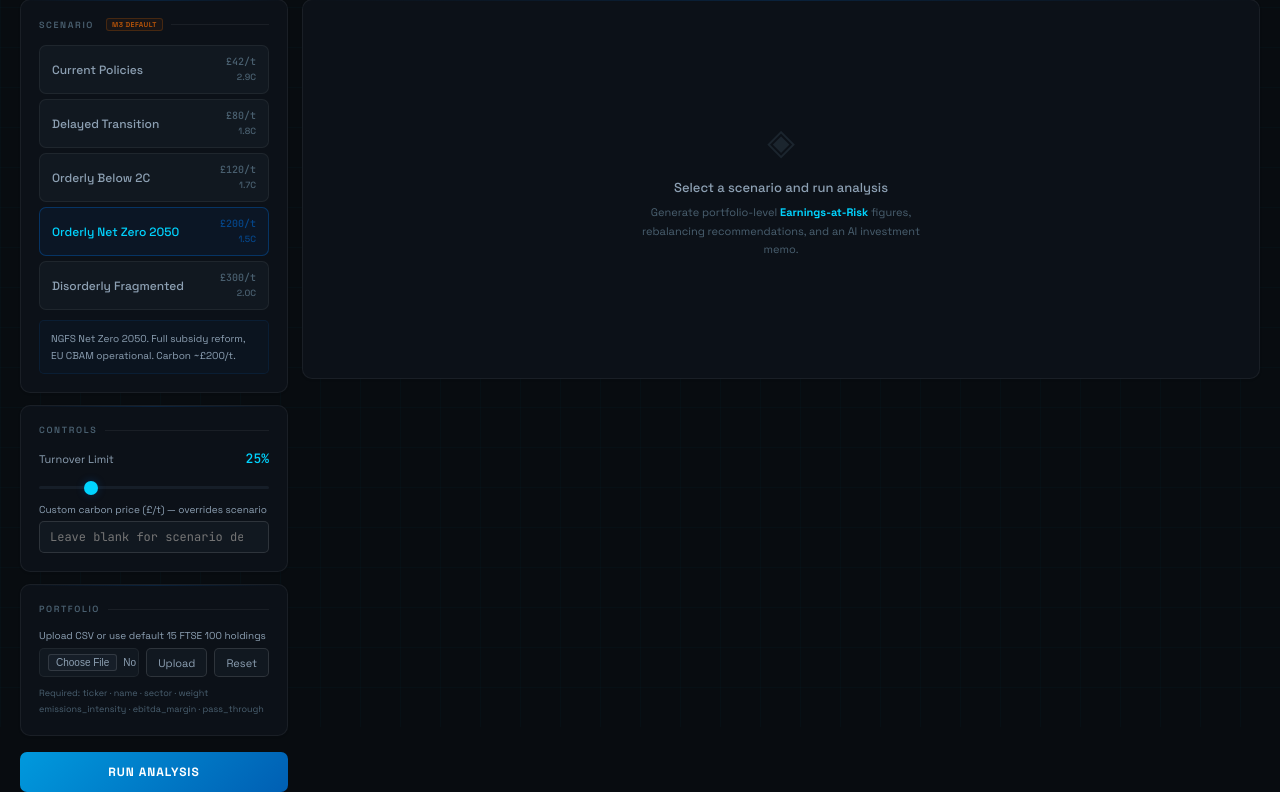
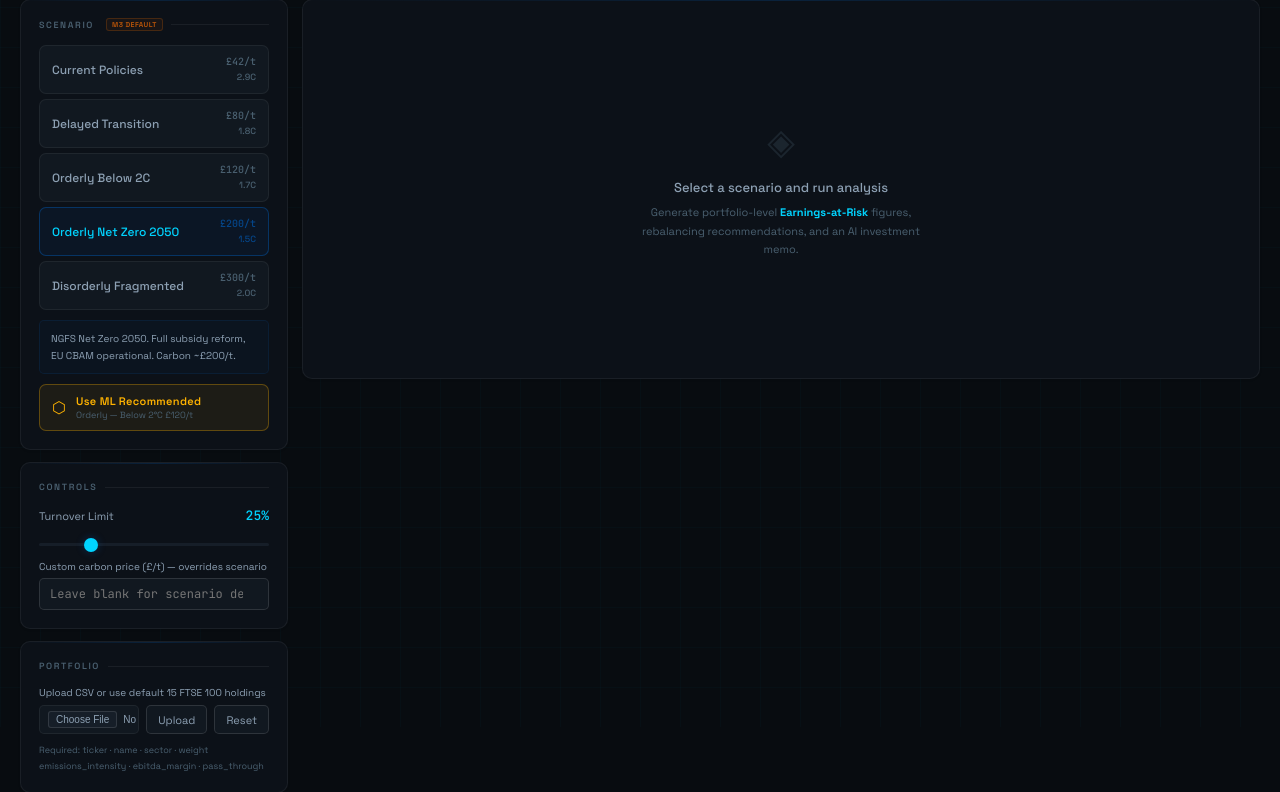
Before and after one commit to 1yr1c/ear-engine, a Flask app: page / in a window 1280 px wide. Shown: the part 73-865 px from the top of the page. Run offline with Flask 3, Linux system fonts and the light colour scheme; some web fonts are replaced.

Commit message:
add ML recommended scenario button

```diff
--- a/templates/index.html
+++ b/templates/index.html
@@ -73,6 +73,16 @@
     .formula .op{color:var(--accent);margin:0 3px}
     .formula .hi{color:var(--text2)}
     .formula .res{color:var(--accent);font-weight:600}
+    /* HMM RECOMMENDED BUTTON */
+    .hmm-rec-btn{width:100%;display:flex;align-items:center;gap:10px;padding:9px 12px;background:rgba(180,83,9,.07);border:1px solid rgba(180,83,9,.3);border-radius:7px;cursor:pointer;font-family:inherit;text-align:left;transition:all .18s}
+    .hmm-rec-btn:hover{background:rgba(180,83,9,.12);border-color:rgba(180,83,9,.5)}
+    html.dark .hmm-rec-btn{background:rgba(255,179,0,.07);border-color:rgba(255,179,0,.3)}
+    html.dark .hmm-rec-btn:hover{background:rgba(255,179,0,.12);border-color:rgba(255,179,0,.5)}
+    .hmm-rec-icon{font-size:16px;flex-shrink:0;color:#b45309}
+    html.dark .hmm-rec-icon{color:#ffb300}
+    .hmm-rec-label{display:block;font-size:11px;font-weight:600;color:#b45309;letter-spacing:.03em}
+    html.dark .hmm-rec-label{color:#ffb300}
+    .hmm-rec-sub{display:block;font-size:9px;color:var(--text3);margin-top:1px}
     /* METRICS */
     .metrics{display:grid;grid-template-columns:repeat(4,1fr);gap:10px;margin-bottom:12px}
     @media(max-width:700px){.metrics{grid-template-columns:repeat(2,1fr)}}
@@ -299,6 +309,15 @@
           {% endfor %}
         </div>
         <div class="scen-desc" id="scen-desc">{{ scenarios.netzero.description }}</div>
+        <div id="hmm-rec-wrap" style="display:none;margin-top:10px">
+          <button class="hmm-rec-btn" id="hmm-rec-btn" onclick="useHMMScenario()">
+            <span class="hmm-rec-icon">⬡</span>
+            <span>
+              <span class="hmm-rec-label">Use ML Recommended</span>
+              <span class="hmm-rec-sub" id="hmm-rec-sub">Detecting regime...</span>
+            </span>
+          </button>
+        </div>
       </div>
 
       <div class="panel">
@@ -634,6 +653,8 @@ const fmt=(v,d=1)=>v==null?"—":v.toFixed(d);
 let sel="netzero",custPort=null,lastData=null,expandedRow=null;
 
 // Check ML status and update HMM dot + default scenario
+let hmmScenarioId = null;
+
 fetch("/ml/status").then(r=>r.json()).then(d=>{
   if(d.ml_active){
     const hmm=d.detected_scenario;
@@ -641,14 +662,38 @@ fetch("/ml/status").then(r=>r.json()).then(d=>{
     if(hmm&&hmm.source!=="fallback"){
       dot.classList.remove("fallback");dot.classList.add("active");
     }
-    // Set default scenario to HMM detected one if valid
-    if(hmm&&hmm.id&&document.querySelector(`.scen-btn[data-id="${hmm.id}"]`)){
-      document.querySelectorAll(".scen-btn").forEach(b=>b.classList.remove("active"));
-      const btn=document.querySelector(`.scen-btn[data-id="${hmm.id}"]`);
-      if(btn){btn.classList.add("active");sel=hmm.id;document.getElementById("scen-desc").textContent=SCENARIOS[hmm.id]?.description||"";}
+    if(hmm&&hmm.id){
+      hmmScenarioId = hmm.id;
+      const wrap=document.getElementById("hmm-rec-wrap");
+      const sub=document.getElementById("hmm-rec-sub");
+      if(wrap) wrap.style.display="block";
+      if(sub){
+        const label=hmm.label||hmm.id;
+        const price=hmm.carbon_price?`£${hmm.carbon_price}/t`:"";
+        const conf=hmm.confidence?` · ${Math.round(hmm.confidence*100)}% confidence`:"";
+        sub.textContent=`${label} ${price}${conf}`;
+      }
+      // Auto-select on load
+      if(document.querySelector(`.scen-btn[data-id="${hmm.id}"]`)){
+        document.querySelectorAll(".scen-btn").forEach(b=>b.classList.remove("active"));
+        const btn=document.querySelector(`.scen-btn[data-id="${hmm.id}"]`);
+        if(btn){btn.classList.add("active");sel=hmm.id;document.getElementById("scen-desc").textContent=SCENARIOS[hmm.id]?.description||"";}
+      }
     }
   }
 }).catch(()=>{});
+
+function useHMMScenario(){
+  if(!hmmScenarioId) return;
+  const btn=document.querySelector(`.scen-btn[data-id="${hmmScenarioId}"]`);
+  if(btn){
+    document.querySelectorAll(".scen-btn").forEach(b=>b.classList.remove("active"));
+    btn.classList.add("active");
+    sel=hmmScenarioId;
+    document.getElementById("scen-desc").textContent=SCENARIOS[hmmScenarioId]?.description||"";
+    btn.scrollIntoView({behavior:"smooth",block:"nearest"});
+  }
+}
 
 function drawRiskLegend(){
   const rl=document.getElementById("risk-legend");
```
